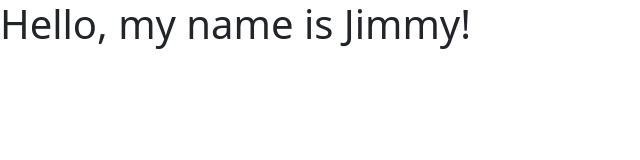
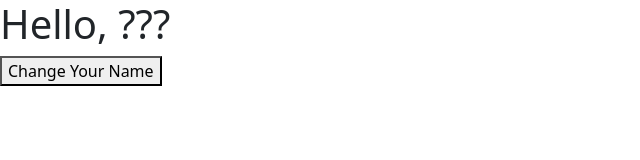
Before and after one commit to jimmyarq/ch22-bootstrap, a plain HTML site: page conceptos/practica/index.html in a window 1280 px wide. Shown: the whole page, without its empty margins (0-640 px from the left). Drawn offline with nearby package versions, Linux system fonts and the light colour scheme.

Commit message:
Add files via upload

```diff
--- /dev/null
+++ b/conceptos/practica/helloName.js
@@ -0,0 +1,4 @@
+function changeHelloName(){
+    let name = prompt("Write Your Name");
+    document.getElementById("greetings").innerHTML = "Hola, "+ name;
+}
--- a/conceptos/practica/index.html
+++ b/conceptos/practica/index.html
@@ -3,11 +3,13 @@
   <head>
     <meta charset="utf-8">
     <meta name="viewport" content="width=device-width, initial-scale=1">
-    <title> Hola Nombre </title>
+    <title> Hello Name </title>
     <link href="https://cdn.jsdelivr.net/npm/bootstrap@5.3.0-alpha1/dist/css/bootstrap.min.css" rel="stylesheet" integrity="sha384-GLhlTQ8iRABdZLl6O3oVMWSktQOp6b7In1Zl3/Jr59b6EGGoI1aFkw7cmDA6j6gD" crossorigin="anonymous">
   </head>
   <body>
-    <h1>Hello, my name is Jimmy!</h1>
+    <h1 id="greetings"> Hello, ??? </h1>
     <script src="https://cdn.jsdelivr.net/npm/bootstrap@5.3.0-alpha1/dist/js/bootstrap.bundle.min.js" integrity="sha384-w76AqPfDkMBDXo30jS1Sgez6pr3x5MlQ1ZAGC+nuZB+EYdgRZgiwxhTBTkF7CXvN" crossorigin="anonymous"></script>
-  </body>
+    <button onclick="changeHelloName()"> Change Your Name </button>
+    <script src="./helloName.js"></script>
+</body>
 </html>
```
